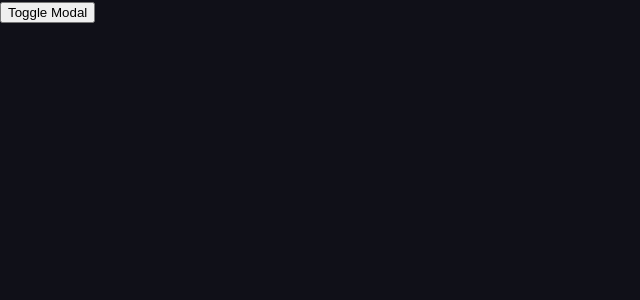
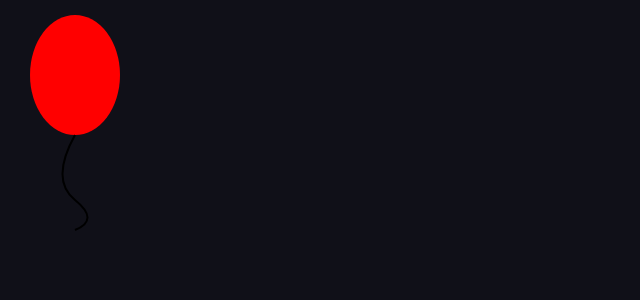
Before and after one commit to naveensinghp/Playground-Stuff, a Next.js app: page /test in a window 1280 px wide. Shown: the top 300 px of the page, without its empty margins (0-640 px from the left). Built offline with nearby package versions, Linux system fonts and the light colour scheme.

Commit message:
no message

```diff
--- a/pages/test.js
+++ b/pages/test.js
@@ -21,7 +21,8 @@ export default function Test() {
 
         </button> */}
         {/* <Backdrop /> */}
-        <ModalAnimation />
+        {/* <ModalAnimation /> */}
+        <Ballon />
           {/* <CheckPartent>
              {range(32).map((num) =>(
               <CheckChildTest>
@@ -37,7 +38,12 @@ export default function Test() {
 function Ballon(){
   return(
     <>
-
+       <svg width="150" height="250" xmlns="http://www.w3.org/2000/svg">
+        {/* Balloon  */}
+        <ellipse cx="75" cy="75" rx="45" ry="60" fill="red" />
+         {/* Balloon Thread (curved)  */}
+        <path d="M 75 135 Q 50 180, 75 200 Q 100 220, 75 230" stroke="black" stroke-width="2" fill="transparent"/>
+      </svg>
     </>
   );
 }
```
